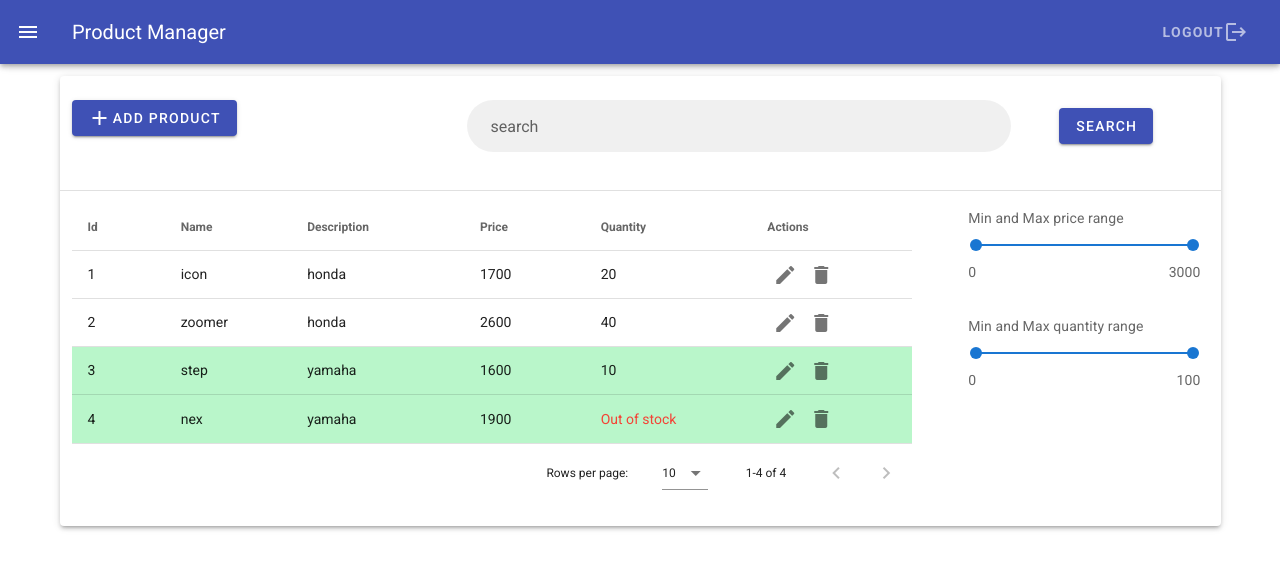
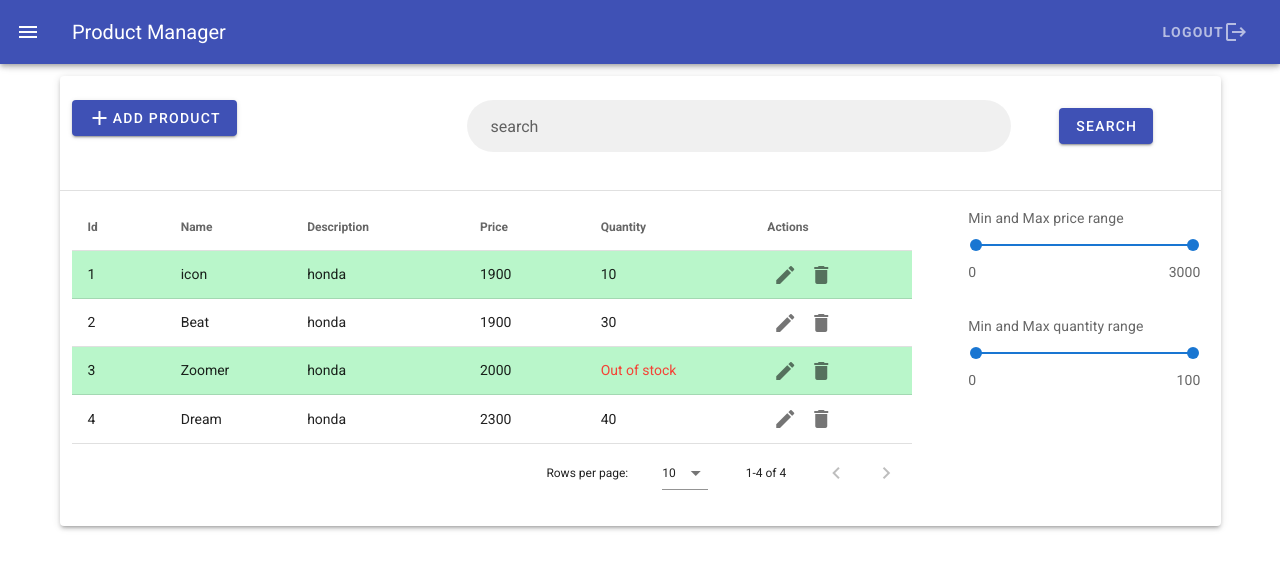
Before and after one commit to makara-bun/forntend-test, a Vue app: page /home in a window 1280 px wide. Shown: the top 570 px of the page. Built offline with nearby package versions, Linux system fonts and the light colour scheme; data requests are answered from the project's data file; sample sign-in values are in the browser's storage.

Commit message:
first commit

```diff
--- a/db.json
+++ b/db.json
@@ -9,35 +9,35 @@
   ],
   "product": [
     {
-      "name": "icon ",
+      "name": "icon",
       "description": "honda",
-      "price": 1700,
-      "quantity": 20,
-      "image": "1.jpg",
+      "price": 1900,
+      "quantity": 10,
+      "image": "2.PNG",
       "id": 1
     },
     {
-      "name": "zoomer",
+      "name": "Beat",
       "description": "honda",
-      "price": 2600,
-      "quantity": 40,
+      "price": 1900,
+      "quantity": 30,
       "image": "2.jpg",
       "id": 2
     },
     {
-      "name": "step",
-      "description": "yamaha",
-      "price": 1600,
-      "quantity": 10,
-      "image": "6.jpg",
+      "name": "Zoomer",
+      "description": "honda",
+      "price": 2000,
+      "quantity": 0,
+      "image": "3.jpg",
       "id": 3
     },
     {
-      "name": "nex",
-      "description": "yamaha",
-      "price": 1900,
-      "quantity": 0,
-      "image": "11.jpg",
+      "name": "Dream ",
+      "description": "honda",
+      "price": 2300,
+      "quantity": 40,
+      "image": "5.PNG",
       "id": 4
     }
   ]
--- a/src/components/HeaderBar.vue
+++ b/src/components/HeaderBar.vue
@@ -3,8 +3,7 @@
     <v-app-bar
       elevation="4"
       color="indigo"
-             dark
-        >
+      dark>
       <v-app-bar-nav-icon></v-app-bar-nav-icon>
       <v-toolbar-title>Product Manager</v-toolbar-title>
       <v-spacer></v-spacer>
@@ -19,6 +18,7 @@
 <script>
 export default {
   methods: {
+  //Logout
     logout () {
       localStorage.clear();
        // eslint-disable-next-line no-undef
--- a/src/components/Layout.vue
+++ b/src/components/Layout.vue
@@ -33,9 +33,6 @@
 
 <script>
 export default {
-    setup() {
-
-    },
 }
 </script>
 
--- a/src/components/TableData.vue
+++ b/src/components/TableData.vue
@@ -61,13 +61,11 @@ export default {
           this.$store.dispatch("deleteProduct",{id:id})
           setTimeout(() => {
             router.go()
-          },600
-          );
+          },600);
         }
       })
     },
     itemRowBackground: function (item) {
-      console.log(item);
      return item.quantity <= 10 ? 'highlight-color ' : 'normal-color'
     }
   },
--- a/src/store/index.js
+++ b/src/store/index.js
@@ -96,7 +96,6 @@ export default new Vuex.Store({
       axios.get(`http://localhost:3000/product/?quantity_gte=${min}&quantity_lte=${max}`)
       .then(res => {
         commit ('rangeQuantity',res.data)
-        console.log(res.data);
       })
     },
   //Add Product
@@ -123,7 +122,7 @@ export default new Vuex.Store({
             icon: 'error',
             title: 'Data added unsuccessfully '
         })
-        console.log(error);
+        error
     })
     },
   //Update Product
@@ -152,14 +151,14 @@ export default new Vuex.Store({
           icon: 'error',
           title: 'Product updated unsuccessfully '
         })
-        console.log(error);
+        error
       })
     },
   //delete product
     deleteProduct({commit},{id}) {
       axios.delete(`http://localhost:3000/product/${id}`)
       .then(res => {
-        console.log(res.data);
+        res.data
         commit('deletedProduct',id)
       })
     }
--- a/src/views/AddProduct.vue
+++ b/src/views/AddProduct.vue
@@ -41,8 +41,10 @@
               label="Picture"
               filled
               v-model="product.image"
+              prepend-icon="mdi-camera"
               @change="onFileSelected"
-                prepend-icon="mdi-camera"
+              :error-messages="imageErrors"
+              @blur="$v.product.image.$touch()"
             ></v-file-input>
           </v-form>
         </v-col>
@@ -51,12 +53,11 @@
       <v-btn color="indigo float-right pa-5 mt-2" dark @click="addProduct">Submit</v-btn>
     </v-container>
   </div>
-
 </template>
 
 <script>
 import HeaderBar from "../components/HeaderBar.vue"
-import {required, numeric} from 'vuelidate/lib/validators'
+import {required , requiredIf} from 'vuelidate/lib/validators'
 import router from "../router";
 
 export default {
@@ -70,13 +71,14 @@ export default {
         description: '',
         price: null,
         quantity: null,
-        image: []
+        image: null,
+        fileName: null
       }
     }
   },
   methods : {
     onFileSelected(){
-      this.product.image = event.target.files[0].name;
+      this.product.fileName = event.target.files[0].name;
     },
     //Add Product
     addProduct () {
@@ -86,7 +88,7 @@ export default {
       description:this.product.description,
       price: this.product.price,
       quantity: this.product.quantity,
-      image: this.product.image
+      image: this.product.fileName,
       }
       if (this.$v.$invalid) {
         return
@@ -105,13 +107,13 @@ export default {
       product: {
         name: {required},
         description: {required},
-      price: {required, numeric},
-      quantity: {required, numeric},
-      // image: {
-      //   required: requiredIf(function () {
-      //     return this.product.image === null;
-      //   })
-      // }
+        price: {required},
+        quantity: {required},
+        image: {
+          required: requiredIf(function () {
+            return this.product.image === null;
+          })
+        }
       }
     },
   computed: {
@@ -144,14 +146,13 @@ export default {
       if(!this.$v.product.image.$dirty) return errors
       !this.$v.product.image.required && errors.push('image is required')
       return errors
-    },
+    }
   },
   mounted () {
     let user = localStorage.getItem("user-info");
     if (!user) {
       this.$router.push({name:'Login'})
     }
-
   }
 }
 </script>
--- a/src/views/UpdateProduct.vue
+++ b/src/views/UpdateProduct.vue
@@ -41,8 +41,9 @@
               label="Picture"
               filled
               v-model="product.image"
+              prepend-icon="mdi-camera"
               @change="onFileSelected"
-                prepend-icon="mdi-camera"
+              :error-messages="imageErrors"
               @blur="$v.product.image.$touch()"
             ></v-file-input>
           </v-form>
@@ -52,14 +53,12 @@
       <v-btn color="indigo float-right pa-5 mt-2" @click="updateProduct"  dark>Save</v-btn>
     </v-container>
   </div>
-
 </template>
 
 <script>
 import HeaderBar from "../components/HeaderBar.vue"
 import axios from 'axios'
-import {required, numeric, requiredIf} from 'vuelidate/lib/validators'
-// import router from "../router";
+import {required, requiredIf} from 'vuelidate/lib/validators'
 
 export default {
   name: 'Update',
@@ -74,7 +73,8 @@ export default {
         description: '',
         price:  null,
         quantity: null,
-        image: null
+        image:null,
+        fileName: null
       }
     }
   },
@@ -82,18 +82,18 @@ export default {
     product: {
       name: {required},
       description: {required},
-      price: {required, numeric},
-      quantity: {required, numeric},
+      price: {required},
+      quantity: {required},
       image: {
         required: requiredIf(function () {
-          return this.form.image === null;
+          return this.product.image === null;
         })
       }
     }
   },
   methods : {
     onFileSelected(){
-      this.product.image = event.target.files[0].name;
+      this.product.fileName = event.target.files[0].name;
     },
   //Update Product
     updateProduct () {
@@ -104,7 +104,7 @@ export default {
         description:this.product.description,
         price: this.product.price,
         quantity: this.product.quantity,
-        image: this.product.image
+        image: this.product.fileName
       }
       if (this.$v.$invalid) {
         return false
@@ -141,12 +141,12 @@ export default {
       !this.$v.product.quantity.required && errors.push('quantity is required')
       return errors
     },
-    // nameErrors () {
-    //   const errors = []
-    //     if(!this.$v.product.name.$dirty) return errors
-    //     !this.$v.product.name.required && errors.push('Name is required')
-    //     return errors
-    // },
+    imageErrors () {
+      const errors = []
+      if(!this.$v.product.image.$dirty) return errors
+      !this.$v.product.image.required && errors.push('image is required')
+      return errors
+    }
   },
   async mounted () {
     let user = localStorage.getItem("user-info");
```
Also changed, not shown: src/components/RangeSlider.vue (indentation only), src/views/Home.vue (indentation only). Lines whose indentation alone changed are shown as unchanged.
